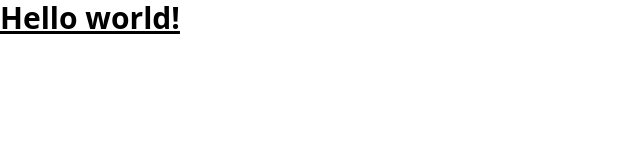
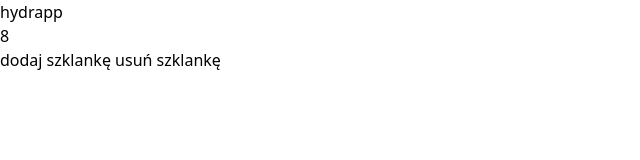
Before and after one commit to MC777/hydrapp2, a website built with Parcel: page src/index.html in a window 1280 px wide. Shown: the whole page, without its empty margins (0-640 px from the left). Built offline with nearby package versions, Linux system fonts and the light colour scheme.

Commit message:
added svg icon + index.html structure

```diff
--- a/package.json
+++ b/package.json
@@ -12,6 +12,8 @@
   "author": "",
   "license": "ISC",
   "devDependencies": {
+    "@parcel/packager-raw-url": "^2.11.0",
+    "@parcel/transformer-webmanifest": "^2.11.0",
     "parcel": "^2.11.0",
     "postcss": "^8.4.35",
     "tailwindcss": "^3.4.1"
--- a/src/index.html
+++ b/src/index.html
@@ -4,10 +4,16 @@
   <meta charset="UTF-8">
   <meta name="viewport" content="width=device-width, initial-scale=1.0">
   <link href="./index.css" rel="stylesheet">
+  <link rel="manifest" href="./manifest.json">
 </head>
 <body>
-  <h1 class="text-3xl font-bold underline">
-    Hello world!
-  </h1>
+  <main>
+    <h1>hydrapp</h1>
+    <div>
+        <p>8</p>
+    </div>
+    <button>dodaj szklankę</button>
+    <button>usuń szklankę</button>
+</main>
 </body>
 </html>
```
Also changed, not shown: src/images/water-glass.svg (added), 1 other file.
